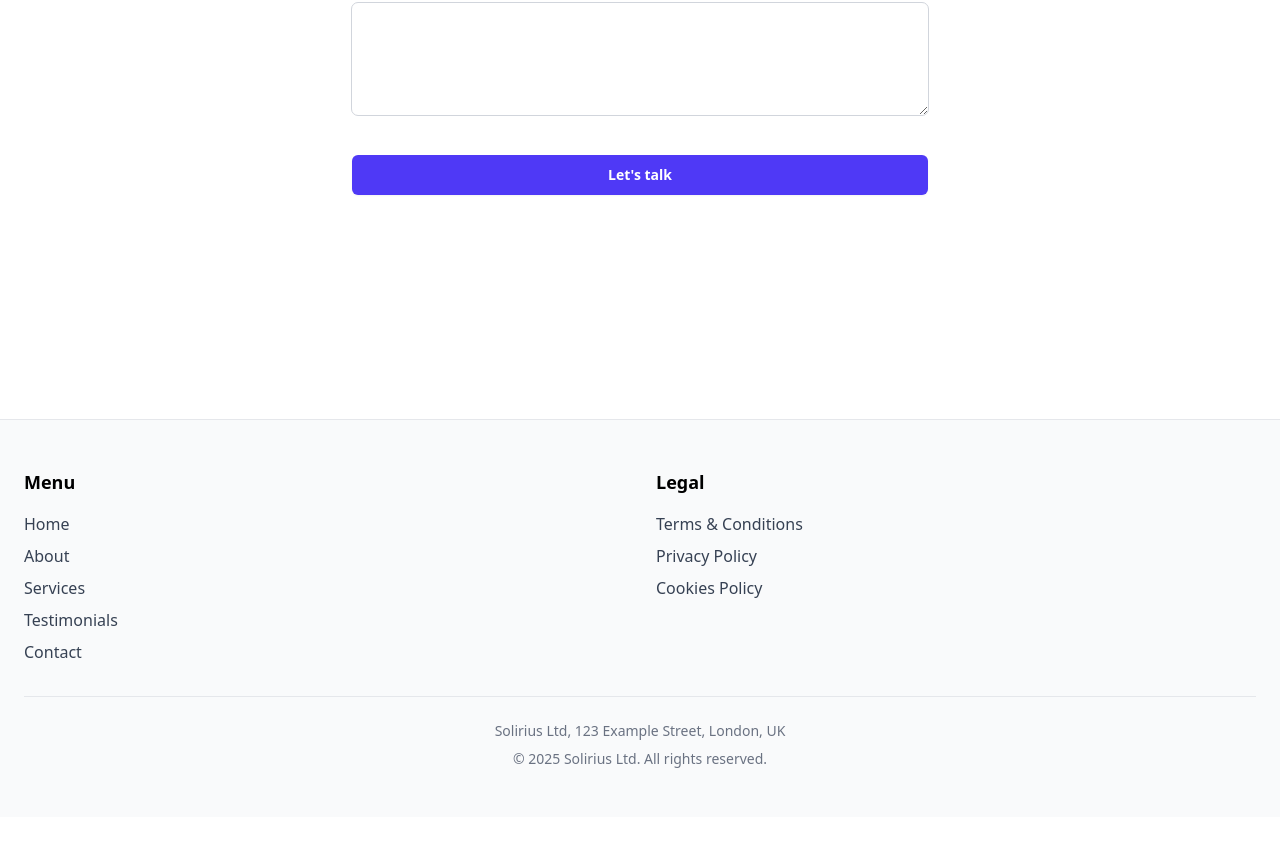
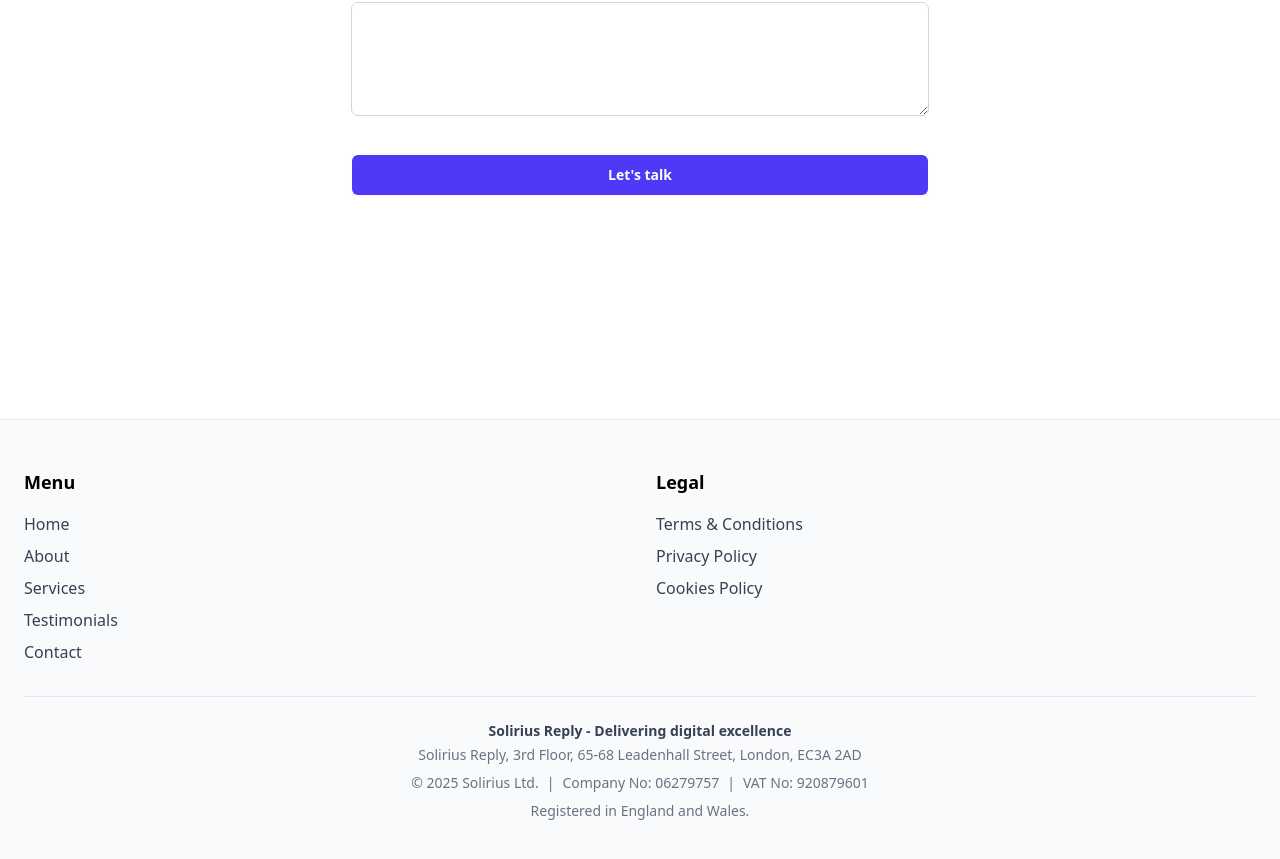
Before and after one commit to lambley/solirius-spa-poc, a Next.js app: page / in a window 1280 px wide. Shown: the part 4696-5555 px from the top of the page. Before the commit the page ends 5513 px from the top, so only its background shows below. Built offline with nearby package versions, Linux system fonts and the light colour scheme.

Commit message:
Add footer details to Footer component and create global content structure

```diff
--- a/components/layout/footer.tsx
+++ b/components/layout/footer.tsx
@@ -1,7 +1,28 @@
 import Link from "next/link";
-import { navigation, legalLinks } from "@/content/layout";
+import { navigation, legalLinks, footerDetails } from "@/content/layout";
 
 export default function Footer() {
+  const renderFooterDetails = () => {
+    return (
+      <div className="border-t border-gray-200 pt-6 text-center text-sm text-gray-500">
+        <div className="font-semibold text-gray-700 mb-1">
+          Solirius Reply - {footerDetails.tagline}
+        </div>
+        <div>
+          {`${footerDetails.address.addressLine1}, ${footerDetails.address.addressLine2}, ${footerDetails.address.city}, ${footerDetails.address.postcode}`}
+        </div>
+        <div className="mt-2">
+          &copy; {new Date().getFullYear()} Solirius Ltd.
+          <span className="mx-2">|</span>
+          Company No: {footerDetails.companyNumber}
+          <span className="mx-2">|</span>
+          VAT No: {footerDetails.vatNumber}
+        </div>
+        <div className="mt-2">Registered in England and Wales.</div>
+      </div>
+    );
+  };
+
   return (
     <footer className="bg-gray-50 border-t border-gray-200 mt-24">
       <div className="max-w-7xl mx-auto px-6 py-12">
@@ -37,12 +58,7 @@ export default function Footer() {
             </ul>
           </div>
         </div>
-        <div className="border-t border-gray-200 pt-6 text-center text-sm text-gray-500">
-          <div>Solirius Ltd, 123 Example Street, London, UK</div>
-          <div className="mt-2">
-            &copy; {new Date().getFullYear()} Solirius Ltd. All rights reserved.
-          </div>
-        </div>
+        {renderFooterDetails()}
       </div>
     </footer>
   );
--- /dev/null
+++ b/content/global.ts
@@ -0,0 +1,16 @@
+import { Address } from "@/types/globals";
+
+const address: Address = {
+  addressLine1: "Solirius Reply, 3rd Floor",
+  addressLine2: "65-68 Leadenhall Street",
+  city: "London",
+  postcode: "EC3A 2AD",
+};
+
+const tagline = "Delivering digital excellence";
+
+const companyNumber = "06279757";
+
+const vatNumber = "920879601";
+
+export { address, tagline, companyNumber, vatNumber };
--- a/content/layout.ts
+++ b/content/layout.ts
@@ -1,4 +1,5 @@
-import { NavigationItem, LegalLink } from "@/types/layout";
+import * as Global from "@/content/global";
+import { NavigationItem, LegalLink, FooterAddress } from "@/types/layout";
 
 const navigation: NavigationItem[] = [
   { label: "Home", href: "", icon: true },
@@ -14,4 +15,11 @@ const legalLinks: LegalLink[] = [
   { label: "Cookies Policy", href: "/cookies" },
 ];
 
-export { navigation, legalLinks };
+const footerDetails: FooterAddress = {
+  address: Global.address,
+  tagline: Global.tagline,
+  companyNumber: Global.companyNumber,
+  vatNumber: Global.vatNumber,
+};
+
+export { navigation, legalLinks, footerDetails };
--- /dev/null
+++ b/types/globals.ts
@@ -0,0 +1,6 @@
+export type Address = {
+  addressLine1: string;
+  addressLine2?: string;
+  city: string;
+  postcode: string;
+}
```
Also changed, not shown: types/layout.ts (+9 -0 lines).
